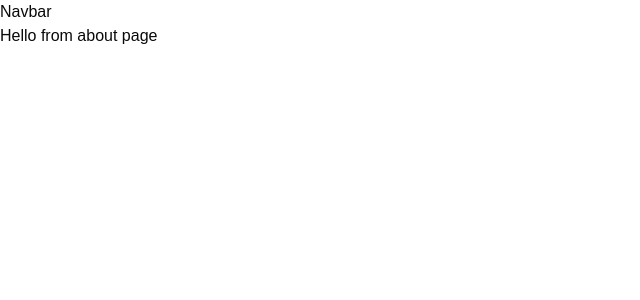
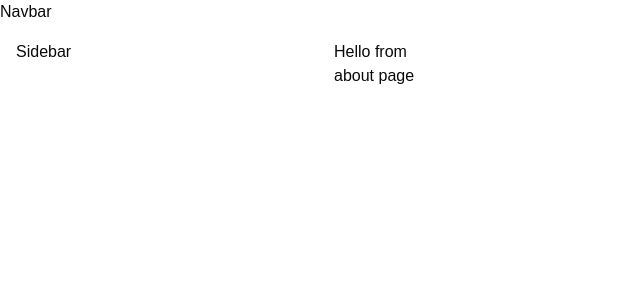
Before and after one commit to Pradeep717/Socially-Application, a Next.js app: page /about in a window 1280 px wide. Shown: the top 300 px of the page, without its empty margins (0-640 px from the left). Built offline with nearby package versions, Linux system fonts and the light colour scheme.

Commit message:
center chlid

```diff
--- a/src/app/layout.tsx
+++ b/src/app/layout.tsx
@@ -40,7 +40,15 @@
           >
             <div className="min-h-screen">
               <Navbar />
-              {children}
+              <main className="py-4">
+                {/* containeer to center the content */}
+                <div className="max-w-7xl mx-auto px-4">
+                  <div className="grid grid-cols-1 lg:grid-cols-12 gap-6">
+                    <div className="hidden lg:block lg:col-span-3">Sidebar</div>
+                    <div>{children}</div>
+                  </div>
+                </div>
+              </main>
             </div>
           </ThemeProvider>
         </body>
```
